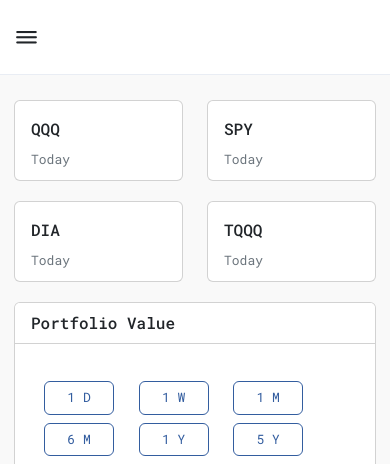
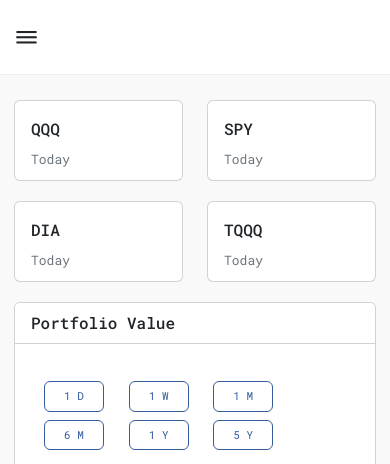
Before and after one commit to zhengwang1990/aquarius, a Flask app: template alpharius/web/templates/dashboard.html in a window 390 px wide. Shown: the top 464 px of the page. Run offline with Flask 2, Linux system fonts and the light colour scheme; the template is opened without the code that fills it, so the values that code supplies are empty.

Commit message:
Styling change

```diff
--- a/alpharius/web/static/css/base.css
+++ b/alpharius/web/static/css/base.css
@@ -322,11 +322,6 @@ nav.close ~ .dashboard .top{
     margin: 10px 0 10px 0;
 }
 
-.dash-content .card .btn {
-    font-size: 13px;
-    margin-left: 15px;
-    width: 70px;
-}
 .dash-content .card .card-body {
     padding: 10px 16px 10px 16px;
 }
--- a/alpharius/web/static/css/dashboard.css
+++ b/alpharius/web/static/css/dashboard.css
@@ -21,7 +21,7 @@
     --bs-gradient: none;
 }
 
-#portforlio-info {
+#portfolio-info {
     margin-top: 15px;
     margin-left: 20px;
     float: left;
@@ -31,6 +31,10 @@
     color: #202124;
     font-size: 32px;
     font-weight: 400;
+}
+
+#current-change {
+    font-size: 16px;
 }
 
 #button-row {
@@ -57,3 +61,23 @@
 .dash-content .footnote {
     font-size: 13px;
 }
+
+.dash-content .card .btn {
+    font-size: 13px;
+    margin-left: 15px;
+    width: 70px;
+}
+
+@media (max-width: 800px) {
+    #current-equity {
+        font-size: 26px;
+    }
+    #current-change {
+        font-size: 14px;
+    }
+
+    .dash-content .card .btn {
+        font-size: 11px;
+        width: 60px;
+    }
+}
--- a/alpharius/web/static/js/dashboard.js
+++ b/alpharius/web/static/js/dashboard.js
@@ -11,7 +11,7 @@ function change_time_period(time_period) {
         document.getElementById("graph-" + active_time_period).style.display = "none";
     }
     document.getElementById("graph-" + time_period).style.removeProperty("display");
-    document.getElementById("currnet-change").innerHTML = HISTORIES["change_" + time_period];
+    document.getElementById("current-change").innerHTML = HISTORIES["change_" + time_period];
     active_time_period = time_period;
     localStorage.setItem("time_period", time_period);
 }
--- a/alpharius/web/templates/dashboard.html
+++ b/alpharius/web/templates/dashboard.html
@@ -31,9 +31,9 @@
     <div class="col-lg-12 col-md-12 col-sm-12 col-xl-12">
         <div class="card">
             <div class="card-header"><span class="card-title">Portfolio Value</span></div>
-            <div id="portforlio-info">
+            <div id="portfolio-info">
                 <span id="current-equity" class="mb-0 number-font"> {{ histories['current_equity'] }} </span>
-                <span id="currnet-change" class="number-font"></span>
+                <span id="current-change" class="number-font"></span>
             </div>
             <div class="card-body">
                 <div class="row" id="button-row">
```
Also changed, not shown: alpharius/web/templates/transactions.html (+4 -4 lines).
